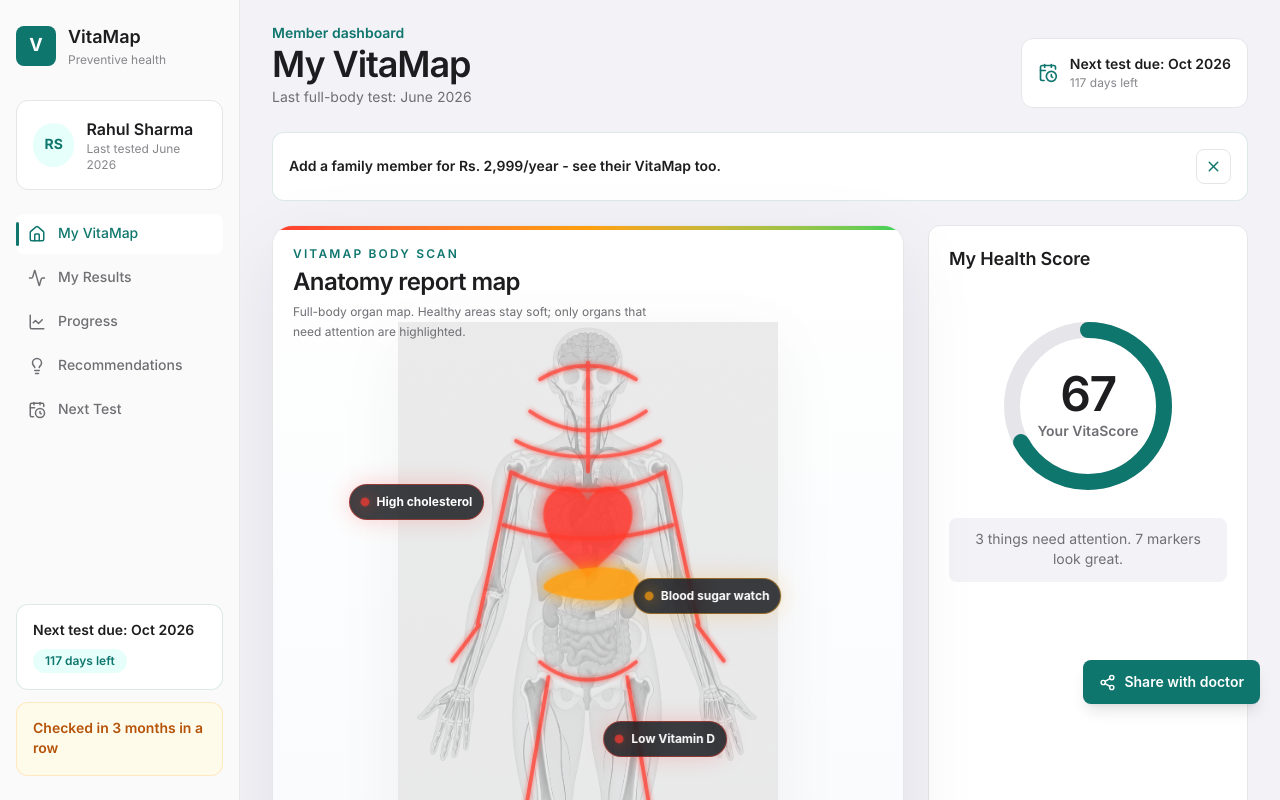
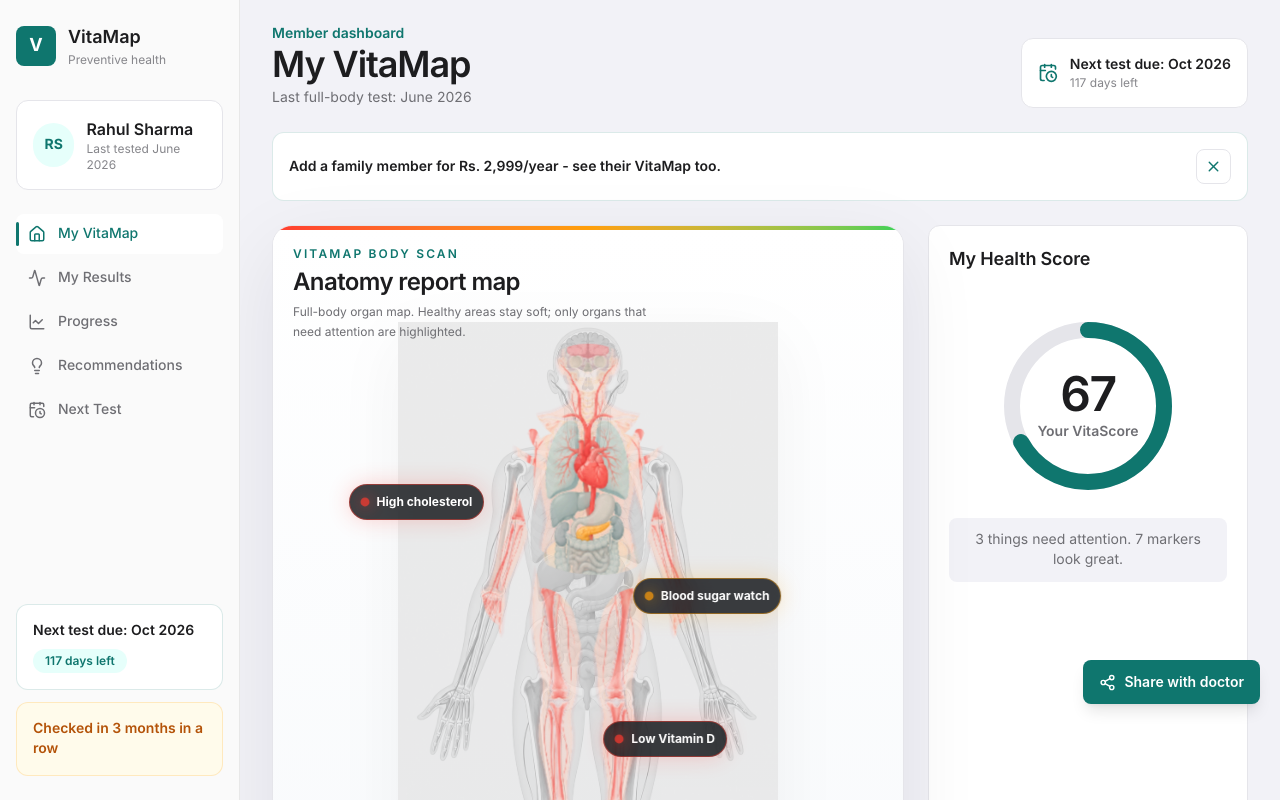
Before and after one commit to dagagaurav83-maker/vitamap, a Next.js app: page /dashboard in a window 1280 px wide. Shown: the top 800 px of the page. Built offline with nearby package versions, Linux system fonts and the light colour scheme.

Commit message:
Use realistic masked anatomy highlights

```diff
--- a/src/app/globals.css
+++ b/src/app/globals.css
@@ -182,6 +182,22 @@
   animation: anatomyAlertPulse 1.45s ease-in-out infinite;
 }
 
+@keyframes anatomyRealOrganPulse {
+  0%,
+  100% {
+    opacity: 0.78;
+    filter: saturate(1.08) brightness(1);
+  }
+  50% {
+    opacity: 1;
+    filter: saturate(1.35) brightness(1.08);
+  }
+}
+
+.anatomy-real-organ {
+  animation: anatomyRealOrganPulse 1.55s ease-in-out infinite;
+}
+
 @keyframes focusOrganBlink {
   0%,
   100% {
--- a/src/components/AnatomyBodyMap.tsx
+++ b/src/components/AnatomyBodyMap.tsx
@@ -11,20 +11,41 @@
   imageClassName?: string;
 };
 
-const organPaths: Record<string, { label: string; path: string; strokeWidth?: number }> = {
+type OrganMaskPath = {
+  d: string;
+  strokeWidth?: number;
+};
+
+const organMasks: Record<string, { label: string; paths: OrganMaskPath[] }> = {
   heart: {
-    label: "Heart",
-    path: "M498 560c-44-58-126-20-126 58 0 91 89 129 139 199 52-70 140-108 140-199 0-78-82-116-126-58l-14 20-13-20Z",
+    label: "Heart and blood vessels",
+    paths: [
+      { d: "M472 454c-44 15-75 58-75 112 0 75 53 121 115 121 63 0 116-46 116-121 0-56-31-98-76-112-19-6-39-4-56 6-7-5-15-7-24-6Z" },
+      { d: "M505 268v220", strokeWidth: 32 },
+      { d: "M334 357c24 64 83 107 171 122 88-15 147-58 171-122", strokeWidth: 30 },
+      { d: "M230 374c70 62 151 104 250 122", strokeWidth: 24 },
+      { d: "M794 374c-70 62-151 104-250 122", strokeWidth: 24 },
+    ],
   },
   pancreas: {
     label: "Pancreas",
-    path: "M394 828c54-34 160-46 234-28 42 10 57 42 31 65-35 31-147 33-243 8-52-13-56-24-22-45Z",
+    paths: [
+      { d: "M407 708c45-23 128-30 201-14 42 9 76 28 80 54 4 27-25 48-77 58-65 13-163 3-216-20-38-17-34-54 12-78Z" },
+      { d: "M536 650c35-10 79-4 103 17 19 17 14 46-9 56-31 14-91 7-120-12-30-20-17-49 26-61Z" },
+    ],
   },
   bones: {
     label: "Bones",
-    path:
-      "M512 130v350 M281 382c126 68 336 68 462 0 M267 483c146 78 344 78 490 0 M240 652c176 58 368 58 544 0 M358 1092c92 76 216 76 308 0 M385 1140l-82 478 M638 1140l82 478 M265 482L157 970 M759 482l108 488 M162 973l-86 115 M862 973l86 115 M260 1645c-76 34-135 52-203 76 M764 1645c76 34 135 52 203 76 M358 184c92-58 216-58 308 0 M326 287c122 82 250 82 372 0",
-    strokeWidth: 12,
+    paths: [
+      { d: "M398 104c68-46 160-46 228 0 44 30 67 74 67 125 0 92-74 166-181 166S331 321 331 229c0-51 23-95 67-125Z" },
+      { d: "M408 357h208c39 0 70 31 70 70v254c0 39-31 70-70 70H408c-39 0-70-31-70-70V427c0-39 31-70 70-70Z" },
+      { d: "M134 385c72 6 130 58 146 128l82 356c12 51-20 101-71 113-51 12-101-20-113-71L91 533c-17-74-1-127 43-148Z" },
+      { d: "M890 385c-72 6-130 58-146 128l-82 356c-12 51 20 101 71 113 51 12 101-20 113-71l87-378c17-74 1-127-43-148Z" },
+      { d: "M319 857c66-18 133 22 149 88l101 427c16 66-25 133-91 148-66 16-132-25-148-91l-101-427c-16-66 24-129 90-145Z" },
+      { d: "M705 857c-66-18-133 22-149 88l-101 427c-16 66 25 133 91 148 66 16 132-25 148-91l101-427c16-66-24-129-90-145Z" },
+      { d: "M246 1394h196c42 0 76 34 76 76v242c0 42-34 76-76 76H246c-42 0-76-34-76-76v-242c0-42 34-76 76-76Z" },
+      { d: "M582 1394h196c42 0 76 34 76 76v242c0 42-34 76-76 76H582c-42 0-76-34-76-76v-242c0-42 34-76 76-76Z" },
+    ],
   },
 };
 
@@ -33,7 +54,7 @@
     .map((marker) => {
       const status = memberData.organStatus[marker.organ];
 
-      if (!status || status === "green" || !organPaths[marker.organ]) {
+      if (!status || status === "green" || !organMasks[marker.organ]) {
         return null;
       }
 
@@ -41,7 +62,7 @@
         organ: marker.organ,
         status,
         color: statusStyles[status].fill,
-        ...organPaths[marker.organ],
+        ...organMasks[marker.organ],
       };
     })
     .filter(Boolean) as Array<{
@@ -49,8 +70,7 @@
       status: StatusColor;
       color: string;
       label: string;
-      path: string;
-      strokeWidth?: number;
+      paths: OrganMaskPath[];
     }>;
 }
 
@@ -66,7 +86,7 @@
     <div className={`relative ${className}`}>
       <Image
         src={anatomyReportMap}
-        alt="Greyed anatomy body map with report-focused glowing organs"
+        alt="Greyed anatomy body map with report-focused organs"
         priority
         sizes="(max-width: 640px) 258px, 380px"
         className={`h-auto w-full select-none object-contain ${imageClassName}`}
@@ -79,33 +99,57 @@
       >
         <defs>
           {focusOrgans.map((organ) => (
-            <filter key={organ.organ} id={`organGlow-${organ.organ}`} x="-60%" y="-60%" width="220%" height="220%">
-              <feGaussianBlur stdDeviation={organ.organ === "bones" ? 8 : 24} result="blur" />
+            <mask key={organ.organ} id={`organMask-${organ.organ}`} maskUnits="userSpaceOnUse">
+              <rect width="1024" height="1792" fill="black" />
+              {organ.paths.map((path, index) => (
+                <path
+                  key={`${organ.organ}-${index}`}
+                  d={path.d}
+                  fill={path.strokeWidth ? "none" : "white"}
+                  stroke={path.strokeWidth ? "white" : "none"}
+                  strokeWidth={path.strokeWidth}
+                  strokeLinecap="round"
+                  strokeLinejoin="round"
+                />
+              ))}
+            </mask>
+          ))}
+          {focusOrgans.map((organ) => (
+            <filter key={`${organ.organ}-glow`} id={`organGlow-${organ.organ}`} x="-35%" y="-35%" width="170%" height="170%">
+              <feColorMatrix
+                in="SourceGraphic"
+                type="matrix"
+                values="1 0 0 0 0  0 1 0 0 0  0 0 1 0 0  -0.72 -0.72 -0.72 0 2.1"
+                result="cutout"
+              />
+              <feDropShadow
+                in="cutout"
+                dx="0"
+                dy="0"
+                stdDeviation={organ.organ === "bones" ? 7 : 11}
+                floodColor={organ.color}
+                floodOpacity={organ.status === "yellow" ? 0.42 : 0.48}
+                result="glow"
+              />
               <feMerge>
-                <feMergeNode in="blur" />
-                <feMergeNode in="SourceGraphic" />
+                <feMergeNode in="glow" />
+                <feMergeNode in="cutout" />
               </feMerge>
             </filter>
           ))}
         </defs>
-        {focusOrgans.map((organ) => {
-          const isLine = organ.organ === "bones";
-
-          return (
-            <path
-              key={organ.organ}
-              d={organ.path}
-              fill={isLine ? "none" : organ.color}
-              stroke={organ.color}
-              strokeWidth={organ.strokeWidth ?? 8}
-              strokeLinecap="round"
-              strokeLinejoin="round"
+        {focusOrgans.map((organ) => (
+          <g key={organ.organ} className="anatomy-real-organ" mask={`url(#organMask-${organ.organ})`}>
+            <image
+              href={anatomyReportMap.src}
+              width="1024"
+              height="1792"
+              preserveAspectRatio="xMidYMid meet"
               filter={`url(#organGlow-${organ.organ})`}
-              className="anatomy-alert"
-              opacity={isLine ? 0.38 : 0.88}
+              style={{ mixBlendMode: "multiply" }}
             />
-          );
-        })}
+          </g>
+        ))}
       </svg>
       {focusOrgans.map((organ) => (
         <button
```
